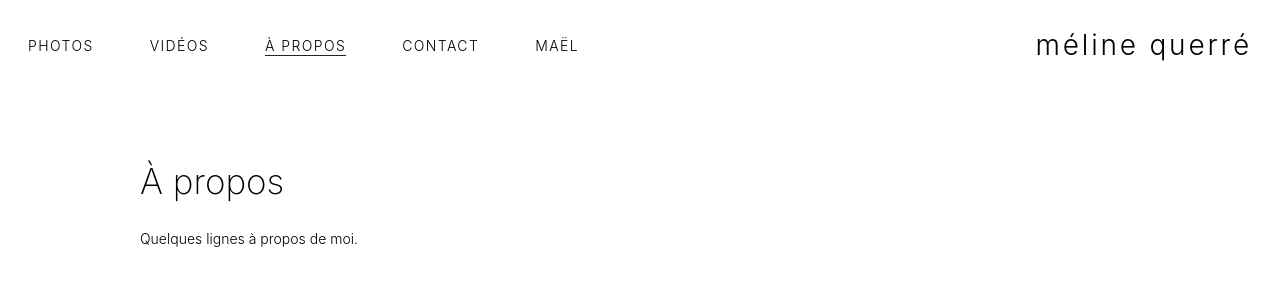
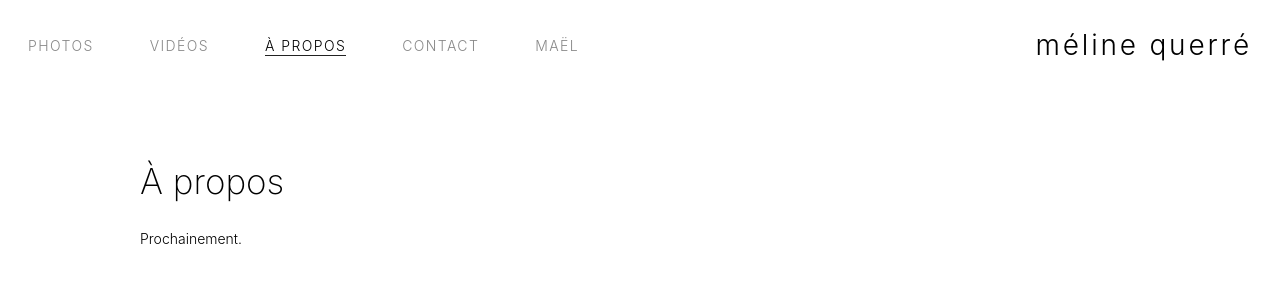
Before and after one commit to mwanheda/mwanheda.github.io, a Jekyll site: the page built from _pages/about.md, in a window 1280 px wide. Shown: the top 300 px of the page. Built offline with Jekyll 4.4.1, drawn with Linux system fonts in a browser that asks for light colours; nearby versions of some CDN libraries.

Commit message:
Modify content of md pages

```diff
--- a/_pages/about.md
+++ b/_pages/about.md
@@ -5,4 +5,4 @@ permalink: /about
 id: about
 ---
 
-Quelques lignes à propos de moi.
+Prochainement.
--- a/css/main.css
+++ b/css/main.css
@@ -95,8 +95,9 @@ h1, h2, h3, h4, h5, h6 {
 
 .nav-link {
     position: relative;
-    color: currentColor;
+    color: #888;
     text-decoration: none;
+    transition: color .3s;
 }
 
 .nav-link::after {
@@ -109,6 +110,11 @@ h1, h2, h3, h4, h5, h6 {
     background-color: #222;
     opacity: 0;
     transition: opacity .3s;
+}
+
+.current .nav-link,
+.nav-link:hover {
+    color: currentColor;
 }
 
 .current .nav-link::after,
```
Also changed, not shown: _pages/contact.md (+1 -1 lines), _pages/videos.md (+1 -1 lines).
